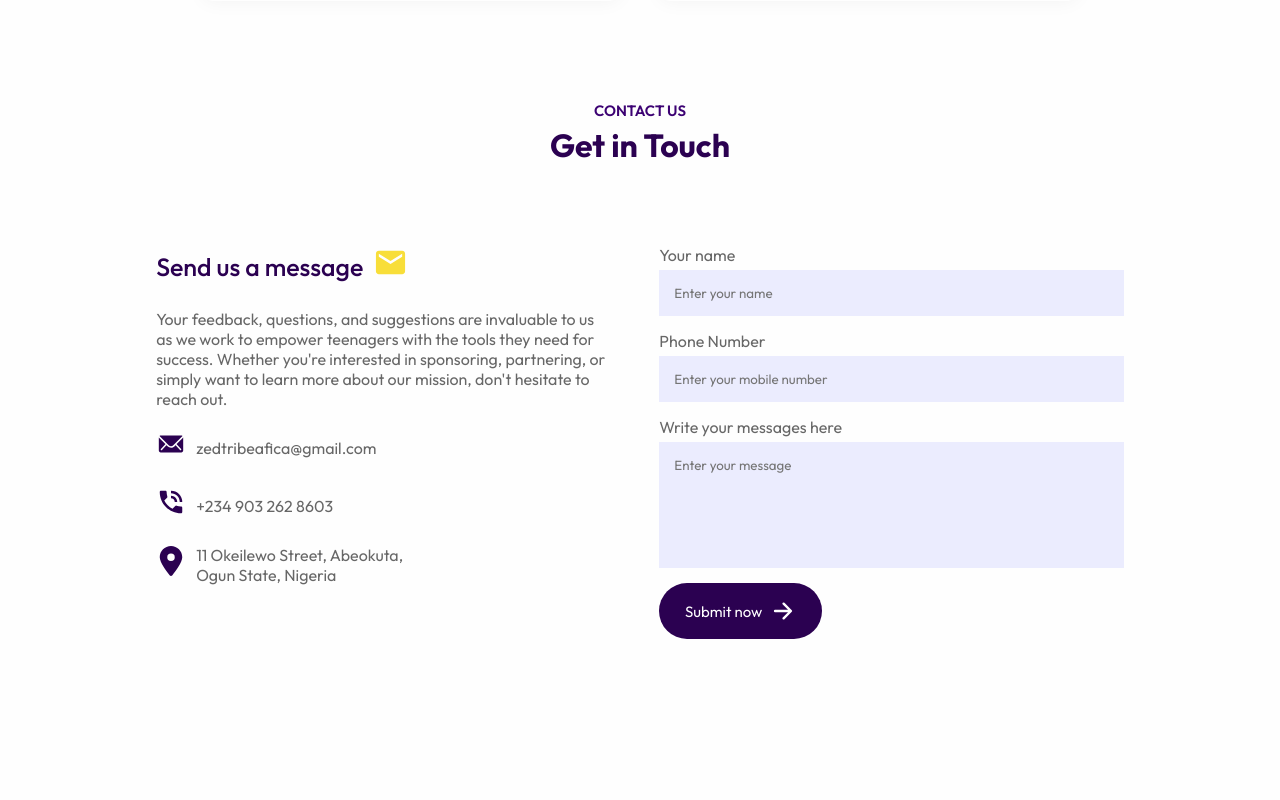
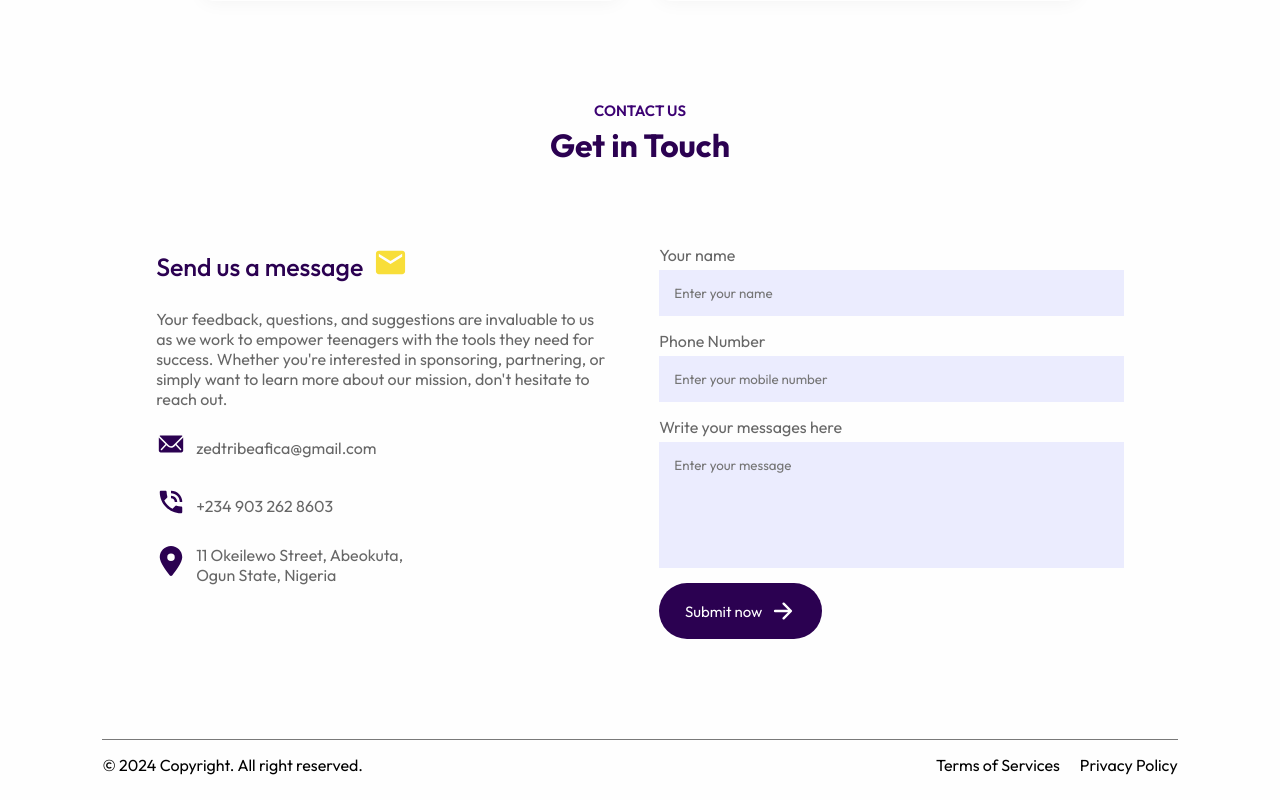
Before and after one commit to Ayo-tomiwa/ZedTribeAfrica, a React (Vite) app: page / in a window 1280 px wide. Shown: the part 2979-3779 px from the top of the page. Before the commit the page ends 3718 px from the top, so only its background shows below. Built offline with nearby package versions, Linux system fonts and the light colour scheme.

Commit message:
feat: Added the footer components.

```diff
--- a/src/App.jsx
+++ b/src/App.jsx
@@ -7,6 +7,7 @@
 import Sponsor from './Components/Sponsor/sponsor'
 import Testimonials from './Components/Testimonials/testimonials'
 import Contact from './Components/Contact/contact'
+import Footer from './Components/footer/footer'
 
 const App = () => {
   return (
@@ -23,6 +24,7 @@
         <Testimonials/>
         <Title subTitle='Contact Us' title="Get in Touch"/>
         <Contact/>
+        <Footer/>
       </div>
     </div>
   )
--- /dev/null
+++ b/src/Components/Footer/footer.css
@@ -0,0 +1,14 @@
+.footer{
+    margin: 10px auto;
+    display: flex;
+    align-items: center;
+    justify-content: space-between;
+    border-top: 1.5px solid #797979;
+    padding: 15px 0;
+}
+
+.footer ul li{
+    list-style: none;
+    display: inline-block;
+    margin-left: 20px;
+}
--- /dev/null
+++ b/src/Components/Footer/footer.jsx
@@ -0,0 +1,16 @@
+import React from 'react'
+import './footer.css'
+
+const Footer = () => {
+  return (
+    <div className='footer'>
+        <p>© 2024 Copyright. All right reserved.</p>
+        <ul>
+            <li>Terms of Services</li>
+            <li>Privacy Policy</li>
+        </ul>
+    </div>
+  )
+}
+
+export default Footer
```
